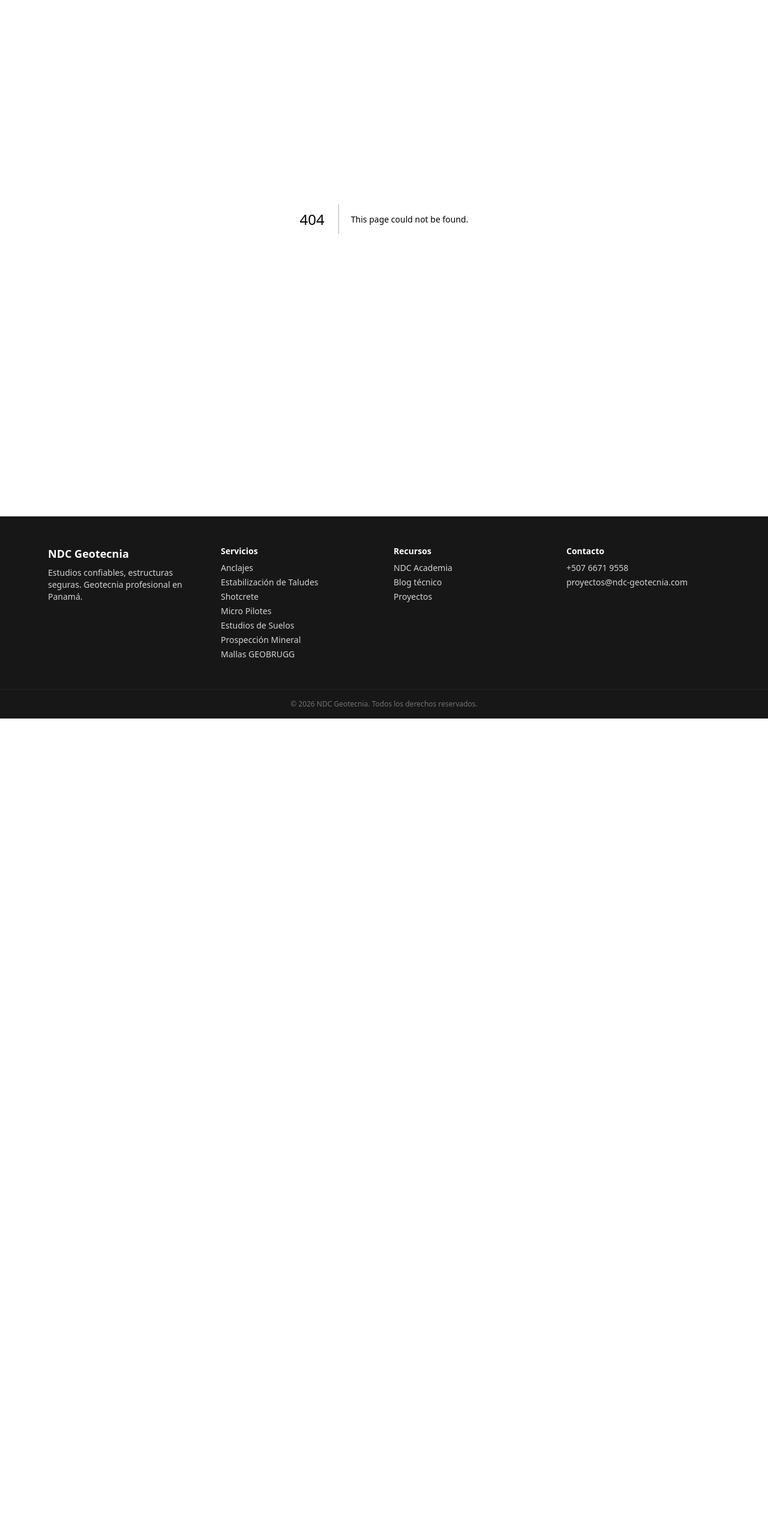
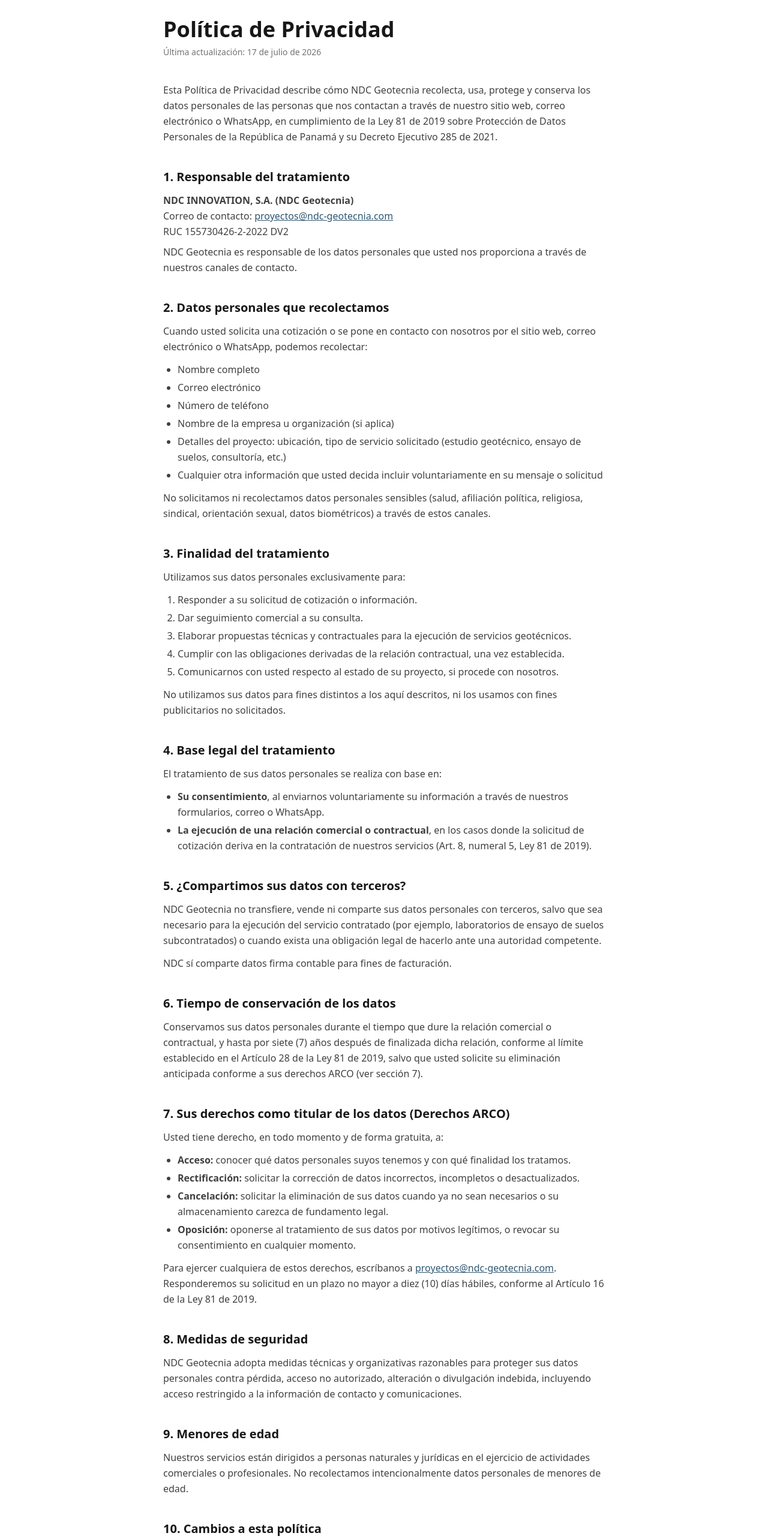
Before and after one commit to omarsugasti/ndc-geotecnia-web, a Next.js app: page /politica-de-privacidad in a window 1280 px wide. Before the commit this address had no page. Shown: the part 120-2686 px from the top of the page at 60% size. Before the commit the page ends 1318 px from the top, so only its background shows below. Built offline with nearby package versions, Linux system fonts and the light colour scheme.

Commit message:
feat: agregar página de Política de Privacidad (Ley 81 de 2019)

```diff
--- a/app/components/Footer.tsx
+++ b/app/components/Footer.tsx
@@ -36,8 +36,12 @@
           </ul>
         </div>
       </div>
-      <div className="border-t border-neutral-800 py-4 text-center text-xs text-neutral-500">
-        © {new Date().getFullYear()} NDC Geotecnia. Todos los derechos reservados.
+      <div className="border-t border-neutral-800 py-4 flex flex-col sm:flex-row items-center justify-center gap-2 text-center text-xs text-neutral-500">
+        <span>© {new Date().getFullYear()} NDC Geotecnia. Todos los derechos reservados.</span>
+        <span className="hidden sm:inline">·</span>
+        <Link href="/politica-de-privacidad" className="hover:text-neutral-300 underline">
+          Política de Privacidad
+        </Link>
       </div>
     </footer>
   );
--- /dev/null
+++ b/app/politica-de-privacidad/page.tsx
@@ -0,0 +1,222 @@
+import type { Metadata } from "next";
+
+export const metadata: Metadata = {
+  title: "Política de Privacidad",
+  description:
+    "Política de Privacidad de NDC Geotecnia (NDC INNOVATION, S.A.), conforme a la Ley 81 de 2019 sobre Protección de Datos Personales de Panamá.",
+};
+
+export default function PoliticaDePrivacidadPage() {
+  return (
+    <section className="mx-auto max-w-3xl px-4 py-16">
+      <h1 className="text-3xl md:text-4xl font-bold text-neutral-900 mb-2">
+        Política de Privacidad
+      </h1>
+      <p className="text-sm text-neutral-500 mb-10">
+        Última actualización: 17 de julio de 2026
+      </p>
+
+      <p className="text-neutral-700 leading-relaxed mb-8">
+        Esta Política de Privacidad describe cómo NDC Geotecnia recolecta, usa,
+        protege y conserva los datos personales de las personas que nos
+        contactan a través de nuestro sitio web, correo electrónico o
+        WhatsApp, en cumplimiento de la Ley 81 de 2019 sobre Protección de
+        Datos Personales de la República de Panamá y su Decreto Ejecutivo 285
+        de 2021.
+      </p>
+
+      <h2 className="text-xl font-bold text-neutral-900 mt-10 mb-3">
+        1. Responsable del tratamiento
+      </h2>
+      <p className="text-neutral-700 leading-relaxed mb-2">
+        <strong>NDC INNOVATION, S.A. (NDC Geotecnia)</strong>
+        <br />
+        Correo de contacto:{" "}
+        <a href="mailto:proyectos@ndc-geotecnia.com" className="text-steel-700 underline">
+          proyectos@ndc-geotecnia.com
+        </a>
+        <br />
+        RUC 155730426-2-2022 DV2
+      </p>
+      <p className="text-neutral-700 leading-relaxed">
+        NDC Geotecnia es responsable de los datos personales que usted nos
+        proporciona a través de nuestros canales de contacto.
+      </p>
+
+      <h2 className="text-xl font-bold text-neutral-900 mt-10 mb-3">
+        2. Datos personales que recolectamos
+      </h2>
+      <p className="text-neutral-700 leading-relaxed mb-3">
+        Cuando usted solicita una cotización o se pone en contacto con
+        nosotros por el sitio web, correo electrónico o WhatsApp, podemos
+        recolectar:
+      </p>
+      <ul className="list-disc pl-6 text-neutral-700 leading-relaxed space-y-1 mb-3">
+        <li>Nombre completo</li>
+        <li>Correo electrónico</li>
+        <li>Número de teléfono</li>
+        <li>Nombre de la empresa u organización (si aplica)</li>
+        <li>
+          Detalles del proyecto: ubicación, tipo de servicio solicitado
+          (estudio geotécnico, ensayo de suelos, consultoría, etc.)
+        </li>
+        <li>
+          Cualquier otra información que usted decida incluir voluntariamente
+          en su mensaje o solicitud
+        </li>
+      </ul>
+      <p className="text-neutral-700 leading-relaxed">
+        No solicitamos ni recolectamos datos personales sensibles (salud,
+        afiliación política, religiosa, sindical, orientación sexual, datos
+        biométricos) a través de estos canales.
+      </p>
+
+      <h2 className="text-xl font-bold text-neutral-900 mt-10 mb-3">
+        3. Finalidad del tratamiento
+      </h2>
+      <p className="text-neutral-700 leading-relaxed mb-3">
+        Utilizamos sus datos personales exclusivamente para:
+      </p>
+      <ol className="list-decimal pl-6 text-neutral-700 leading-relaxed space-y-1 mb-3">
+        <li>Responder a su solicitud de cotización o información.</li>
+        <li>Dar seguimiento comercial a su consulta.</li>
+        <li>
+          Elaborar propuestas técnicas y contractuales para la ejecución de
+          servicios geotécnicos.
+        </li>
+        <li>
+          Cumplir con las obligaciones derivadas de la relación contractual,
+          una vez establecida.
+        </li>
+        <li>
+          Comunicarnos con usted respecto al estado de su proyecto, si
+          procede con nosotros.
+        </li>
+      </ol>
+      <p className="text-neutral-700 leading-relaxed">
+        No utilizamos sus datos para fines distintos a los aquí descritos, ni
+        los usamos con fines publicitarios no solicitados.
+      </p>
+
+      <h2 className="text-xl font-bold text-neutral-900 mt-10 mb-3">
+        4. Base legal del tratamiento
+      </h2>
+      <p className="text-neutral-700 leading-relaxed mb-3">
+        El tratamiento de sus datos personales se realiza con base en:
+      </p>
+      <ul className="list-disc pl-6 text-neutral-700 leading-relaxed space-y-1">
+        <li>
+          <strong>Su consentimiento</strong>, al enviarnos voluntariamente su
+          información a través de nuestros formularios, correo o WhatsApp.
+        </li>
+        <li>
+          <strong>La ejecución de una relación comercial o contractual</strong>,
+          en los casos donde la solicitud de cotización deriva en la
+          contratación de nuestros servicios (Art. 8, numeral 5, Ley 81 de
+          2019).
+        </li>
+      </ul>
+
+      <h2 className="text-xl font-bold text-neutral-900 mt-10 mb-3">
+        5. ¿Compartimos sus datos con terceros?
+      </h2>
+      <p className="text-neutral-700 leading-relaxed mb-3">
+        NDC Geotecnia no transfiere, vende ni comparte sus datos personales
+        con terceros, salvo que sea necesario para la ejecución del servicio
+        contratado (por ejemplo, laboratorios de ensayo de suelos
+        subcontratados) o cuando exista una obligación legal de hacerlo ante
+        una autoridad competente.
+      </p>
+      <p className="text-neutral-700 leading-relaxed">
+        NDC sí comparte datos firma contable para fines de facturación.
+      </p>
+
+      <h2 className="text-xl font-bold text-neutral-900 mt-10 mb-3">
+        6. Tiempo de conservación de los datos
+      </h2>
+      <p className="text-neutral-700 leading-relaxed">
+        Conservamos sus datos personales durante el tiempo que dure la
+        relación comercial o contractual, y hasta por siete (7) años después
+        de finalizada dicha relación, conforme al límite establecido en el
+        Artículo 28 de la Ley 81 de 2019, salvo que usted solicite su
+        eliminación anticipada conforme a sus derechos ARCO (ver sección 7).
+      </p>
+
+      <h2 className="text-xl font-bold text-neutral-900 mt-10 mb-3">
+        7. Sus derechos como titular de los datos (Derechos ARCO)
+      </h2>
+      <p className="text-neutral-700 leading-relaxed mb-3">
+        Usted tiene derecho, en todo momento y de forma gratuita, a:
+      </p>
+      <ul className="list-disc pl-6 text-neutral-700 leading-relaxed space-y-1 mb-3">
+        <li>
+          <strong>Acceso:</strong> conocer qué datos personales suyos tenemos
+          y con qué finalidad los tratamos.
+        </li>
+        <li>
+          <strong>Rectificación:</strong> solicitar la corrección de datos
+          incorrectos, incompletos o desactualizados.
+        </li>
+        <li>
+          <strong>Cancelación:</strong> solicitar la eliminación de sus datos
+          cuando ya no sean necesarios o su almacenamiento carezca de
+          fundamento legal.
+        </li>
+        <li>
+          <strong>Oposición:</strong> oponerse al tratamiento de sus datos por
+          motivos legítimos, o revocar su consentimiento en cualquier
+          momento.
+        </li>
+      </ul>
+      <p className="text-neutral-700 leading-relaxed">
+        Para ejercer cualquiera de estos derechos, escríbanos a{" "}
+        <a href="mailto:proyectos@ndc-geotecnia.com" className="text-steel-700 underline">
+          proyectos@ndc-geotecnia.com
+        </a>
+        . Responderemos su solicitud en un plazo no mayor a diez (10) días
+        hábiles, conforme al Artículo 16 de la Ley 81 de 2019.
+      </p>
+
+      <h2 className="text-xl font-bold text-neutral-900 mt-10 mb-3">
+        8. Medidas de seguridad
+      </h2>
+      <p className="text-neutral-700 leading-relaxed">
+        NDC Geotecnia adopta medidas técnicas y organizativas razonables para
+        proteger sus datos personales contra pérdida, acceso no autorizado,
+        alteración o divulgación indebida, incluyendo acceso restringido a la
+        información de contacto y comunicaciones.
+      </p>
+
+      <h2 className="text-xl font-bold text-neutral-900 mt-10 mb-3">
+        9. Menores de edad
+      </h2>
+      <p className="text-neutral-700 leading-relaxed">
+        Nuestros servicios están dirigidos a personas naturales y jurídicas en
+        el ejercicio de actividades comerciales o profesionales. No
+        recolectamos intencionalmente datos personales de menores de edad.
+      </p>
+
+      <h2 className="text-xl font-bold text-neutral-900 mt-10 mb-3">
+        10. Cambios a esta política
+      </h2>
+      <p className="text-neutral-700 leading-relaxed">
+        Esta Política de Privacidad puede actualizarse periódicamente para
+        reflejar cambios en nuestras prácticas o en la normativa aplicable. La
+        fecha de la última actualización se indica al inicio de este
+        documento.
+      </p>
+
+      <h2 className="text-xl font-bold text-neutral-900 mt-10 mb-3">
+        11. Contacto
+      </h2>
+      <p className="text-neutral-700 leading-relaxed">
+        Si tiene preguntas sobre esta Política de Privacidad o el tratamiento
+        de sus datos personales, escríbanos a{" "}
+        <a href="mailto:proyectos@ndc-geotecnia.com" className="text-steel-700 underline">
+          proyectos@ndc-geotecnia.com
+        </a>
+        .
+      </p>
+    </section>
+  );
+}
--- a/app/sitemap.ts
+++ b/app/sitemap.ts
@@ -31,6 +31,7 @@
     { url: `${base}/blog`, priority: 0.7 },
     { url: `${base}/nosotros`, priority: 0.5 },
     { url: `${base}/contacto`, priority: 0.6 },
+    { url: `${base}/politica-de-privacidad`, priority: 0.3 },
   ];
 
   const servicePages = servicios.map((slug) => ({
```
